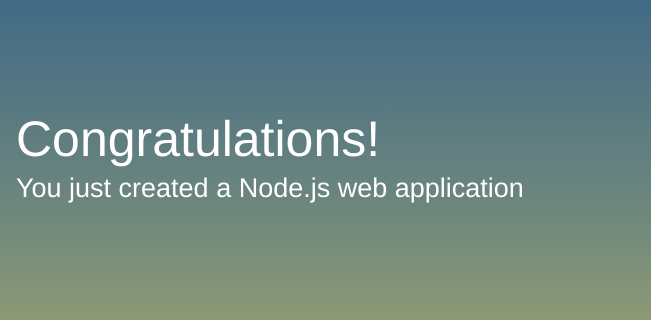
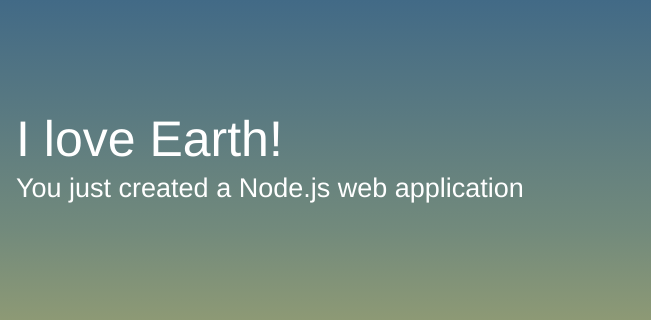
Before and after one commit to topnotch-itdev/Development-Node, a website: page public/index.html in a window 1280 px wide. Shown: the part 171-491 px from the top of the page, 629-1280 px from the left. Drawn offline with Linux system fonts and the light colour scheme.

Commit message:
Update content

```diff
--- a/public/index.html
+++ b/public/index.html
@@ -58,7 +58,7 @@
         <div class="message">
             <a class="twitter-link" href="https://twitter.com/home/?status=I%20created%20a%20project%20with%20AWS%20CodeStar!%20%23AWS%20%23AWSCodeStar%20https%3A%2F%2Faws.amazon.com%2Fcodestar"><img src="assets/img/tweet.svg" /></a>
             <div class="text">
-                <h1>Congratulations!</h1>
+                <h1>I love Earth!</h1>
                 <h2>You just created a Node.js web application</h2>
             </div>
         </div>
```
